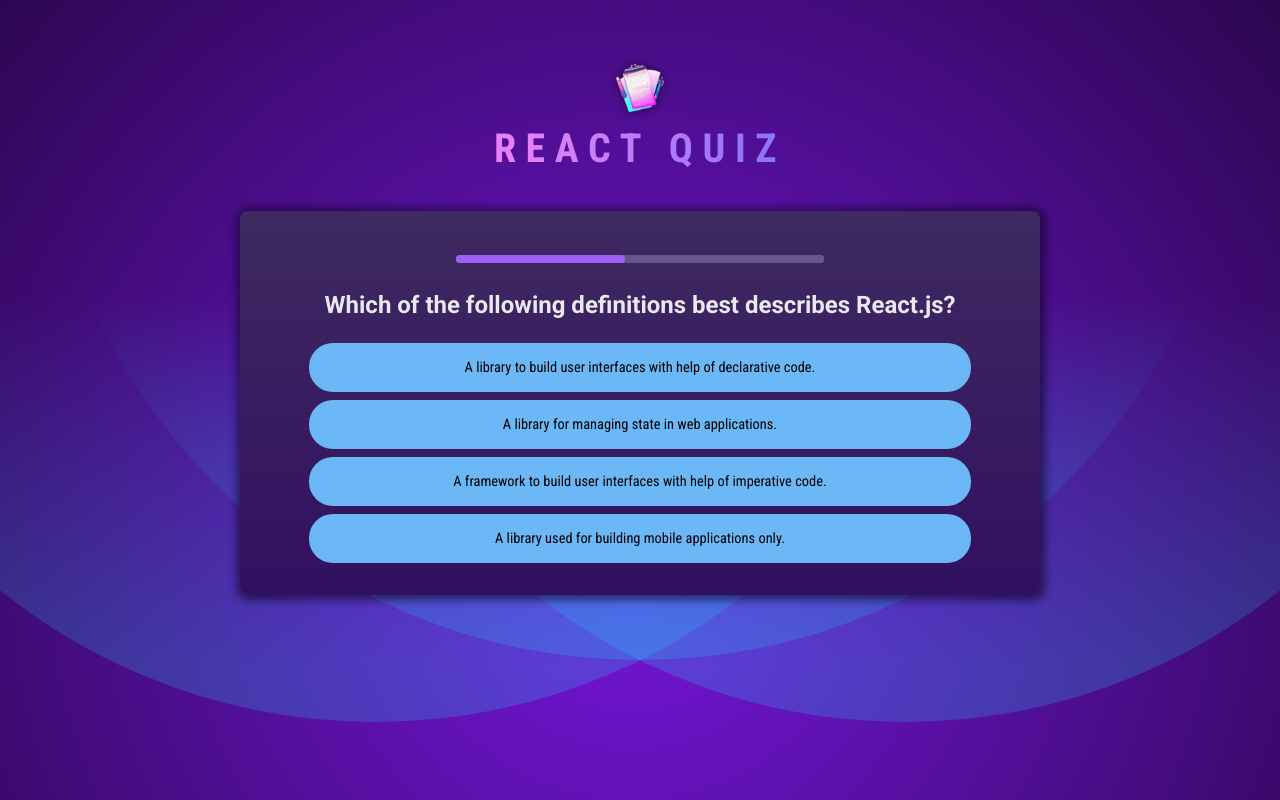
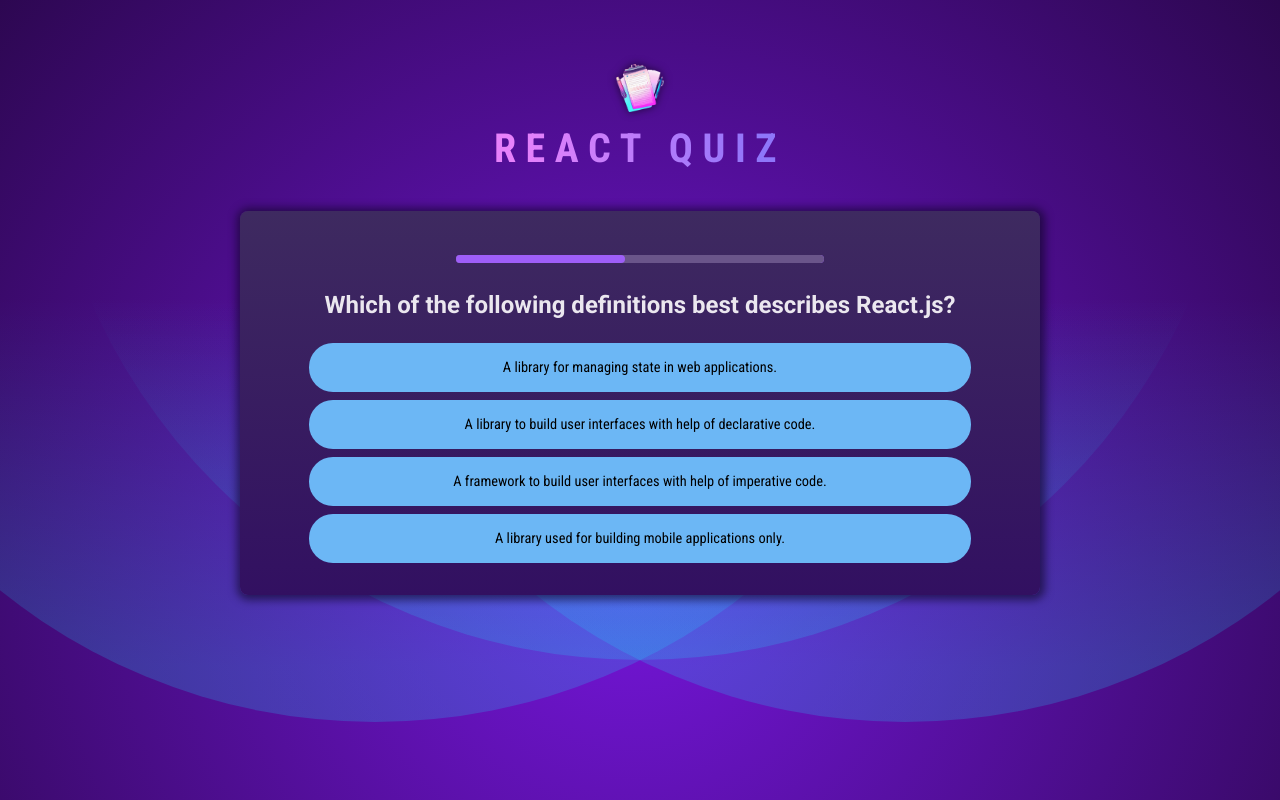
Before and after one commit to WillamNyunt/quiz-app, a React (Vite) app: page / in a window 1280 px wide. Built offline with nearby package versions, Linux system fonts and the light colour scheme.

Commit message:
Shuffle bug resolve wip

```diff
--- a/src/components/Quiz.jsx
+++ b/src/components/Quiz.jsx
@@ -8,43 +8,38 @@
     const [answerState, setAnswerState] = useState('')
     const [userAnswers, setUserAnswers] = useState([]);
 
-    const activeQuestionindex = userAnswers.length;
+    console.log('Quiz component rendered')
 
-    //shuffle on inititial render
-    const answers = QUESTIONS[activeQuestionindex].answers
+    const activeQuestionindex = answerState === '' ? userAnswers.length : userAnswers.length - 1;
 
-    useEffect((answers) => {
-        if (answers) {
-           shuffle(answers)
-        } else {
-            console.log('invalid')
-            return answers
-        }
-    }, [answers])
-
-    const handleSelectAnswer = useCallback((selectedAnswer) => {
-        console.log(QUESTIONS[activeQuestionindex].answers[0])
-        console.log(selectedAnswer)
-        if (selectedAnswer === QUESTIONS[activeQuestionindex].answers[0]) {
-            console.log('true')
-            setAnswerState(true)
-        } else {
-            console.log('false')
-            setAnswerState(false)
-        }
-
-        const answerCorrectTimer = setTimeout(()=> {
-            clearInterval(answerCorrectTimer)
-
+    const handleSelectAnswer = useCallback(
+        function handleSelectAnswer(selectedAnswer) {
+            setAnswerState('answered')
             setUserAnswers(prevAnswers => {
                 return [...prevAnswers, selectedAnswer]
             })
-        }, 1000)
-    } , [activeQuestionindex])
+            console.log('Answer States updated ')
+
+            setTimeout(() => {
+                if (selectedAnswer === QUESTIONS[activeQuestionindex].answers[0]) {
+                    console.log('true')
+                    setAnswerState('correct')
+                } else {
+                    console.log('false')
+                    setAnswerState('wrong')
+                }
+                setTimeout(() => {
+                    setAnswerState('');
+                    console.log('set answer state')
+                }, 2000)
+
+                console.log('handle select answer end ')
+            }, 1000)
+        }, [activeQuestionindex])
 
     const handleSkipAnswer = useCallback(() => {
         handleSelectAnswer(null)
-    }, [])
+    }, [handleSelectAnswer])
 
     const quizComplete = userAnswers.length === QUESTIONS.length
 
@@ -57,15 +52,26 @@
         )
     }
 
+    const shuffledAnswers = shuffle(QUESTIONS[activeQuestionindex].answers)
+
+    let cssClass = ''
+
     return (
         <div id='quiz'>
             <QuestionTimer key={activeQuestionindex} timeout={10000} onTimeOut={handleSkipAnswer} />
             <h2 id='questions'>{QUESTIONS[activeQuestionindex].text}</h2>
             <ul id='answers'>
-                {answers.map((answer) => {
+                {shuffledAnswers.map((answer) => {
+                    const isSelected = userAnswers[userAnswers.length - 1] === answer;
+                    if ((answerState === 'correct' || answerState == 'wrong') && isSelected) {
+                        cssClass = answerState
+                    }
+                    if (answerState == 'answered' && isSelected) {
+                        cssClass = 'selected'
+                    }
                     return (
                         <li key={answer} className='answer'>
-                            <button onClick={() => handleSelectAnswer(answer)}>{answer}</button>
+                            <button onClick={() => handleSelectAnswer(answer)} className={cssClass}>{answer}</button>
                         </li>
                     )
                 })}
--- a/src/components/utils/shuffle.js
+++ b/src/components/utils/shuffle.js
@@ -7,4 +7,5 @@
         [array[currentIndex], array[randomIndex]] = [
             array[randomIndex], array[currentIndex]];
     }
+    return array;
 }
```
